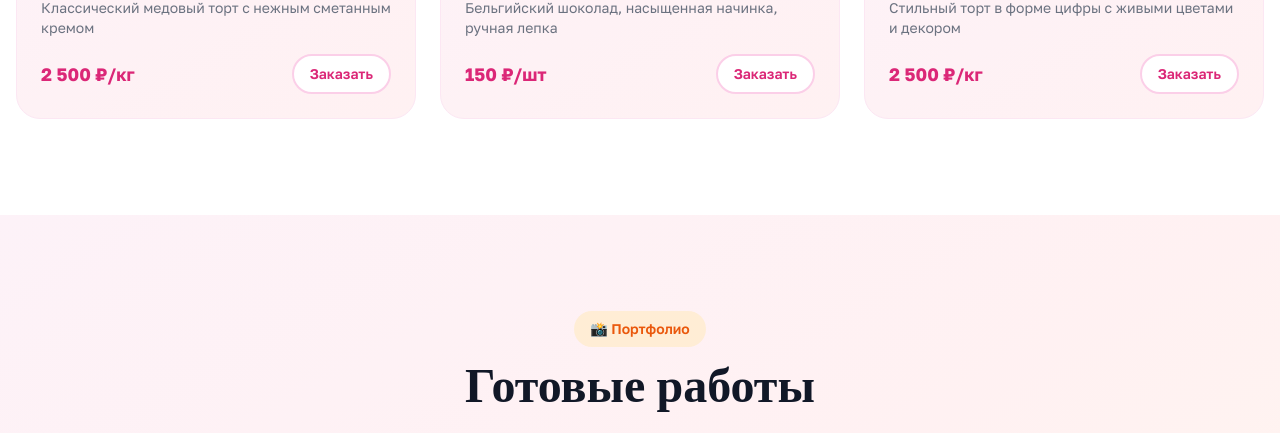
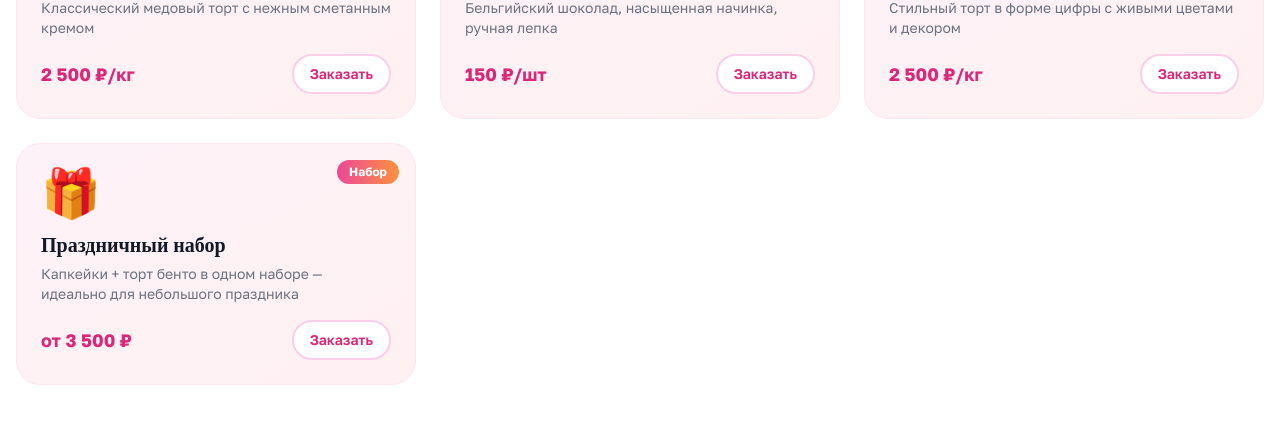
Before and after one commit to pr-poehali-dev/cake-site-kaliningrad, a React (Vite) app: page / in a window 1280 px wide. Shown: the part 1493-1926 px from the top of the page. Built offline with nearby package versions, Linux system fonts and the light colour scheme.

Commit message:
feat: добавить наборы капкейков и торт бента

```diff
--- a/src/pages/Index.tsx
+++ b/src/pages/Index.tsx
@@ -13,6 +13,7 @@ const catalog = [
   { id: 4, name: "Медовик", price: "2 500 ₽/кг", emoji: "🍯", tag: "", desc: "Классический медовый торт с нежным сметанным кремом" },
   { id: 5, name: "Трюфели", price: "150 ₽/шт", emoji: "🍫", tag: "", desc: "Бельгийский шоколад, насыщенная начинка, ручная лепка" },
   { id: 6, name: "Торт-цифра", price: "2 500 ₽/кг", emoji: "🔢", tag: "Тренд", desc: "Стильный торт в форме цифры с живыми цветами и декором" },
+  { id: 7, name: "Праздничный набор", price: "от 3 500 ₽", emoji: "🎁", tag: "Набор", desc: "Капкейки + торт бенто в одном наборе — идеально для небольшого праздника" },
 ];
 
 const portfolio = [
```
